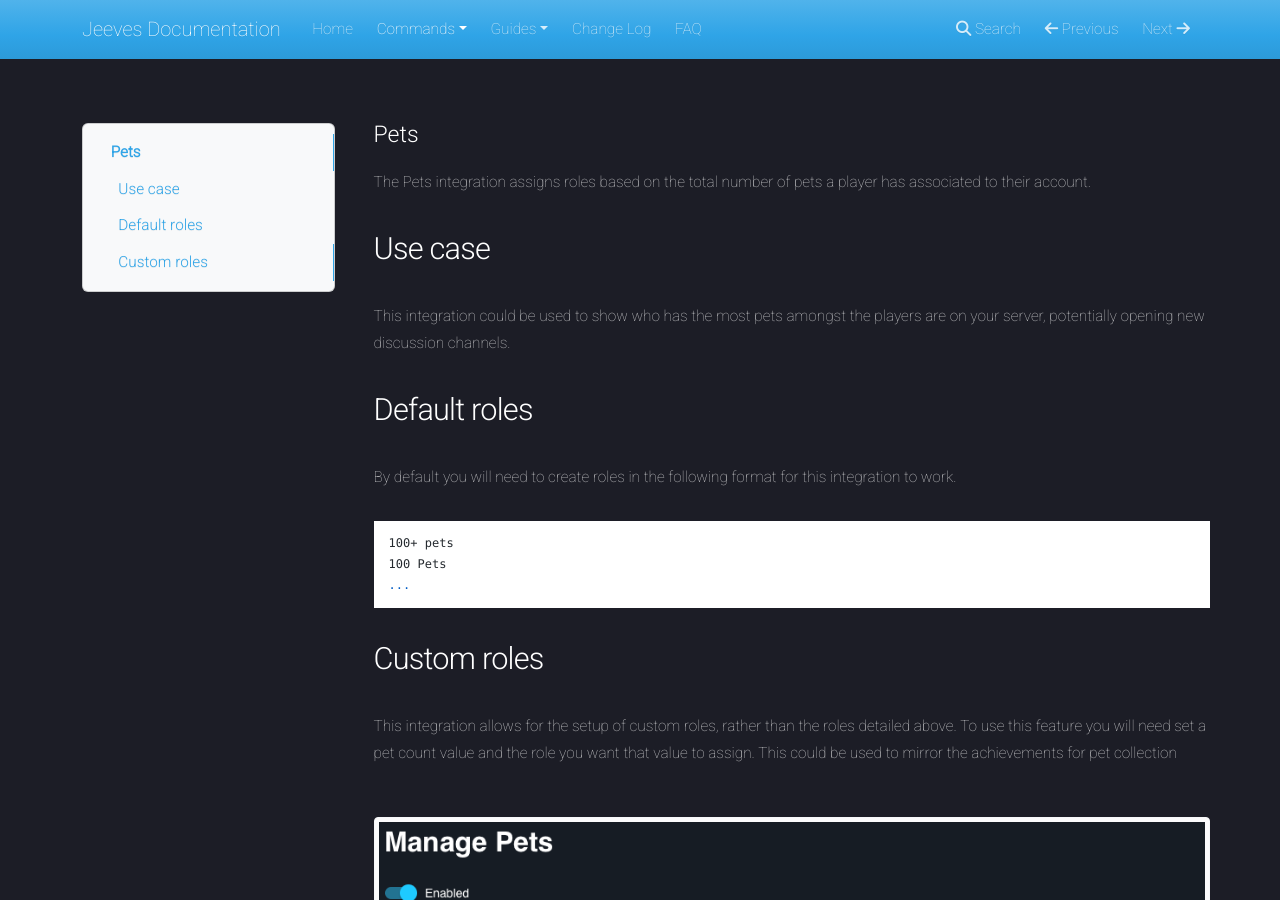
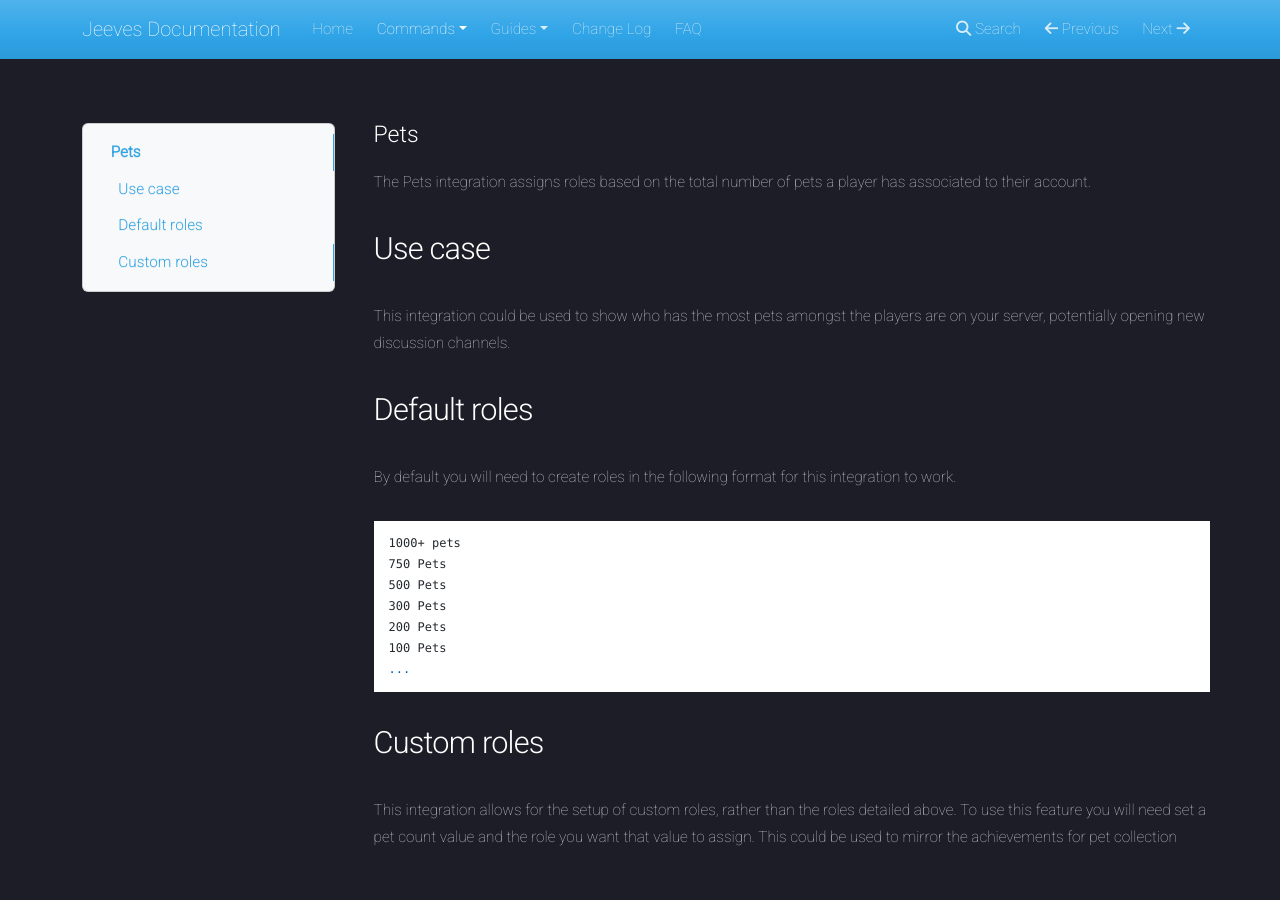
Before and after one commit to TeamJeeves/Jeeves-Bot-Documentation, an MkDocs documentation site: the page built from docs/commands/dashboard/role-management/pets.md, in a window 1280 px wide and 900 px high. Built offline with MkDocs 1.6.1, drawn with Linux system fonts in a browser that asks for light colours; nearby versions of some CDN libraries.

Commit message:
added more pets example role names

````diff
--- a/docs/commands/dashboard/role-management/pets.md
+++ b/docs/commands/dashboard/role-management/pets.md
@@ -9,7 +9,11 @@ This integration could be used to show who has the most pets amongst the players
 
 By default you will need to create roles in the following format for this integration to work.
 ```
-100+ pets
+1000+ pets
+750 Pets
+500 Pets
+300 Pets
+200 Pets
 100 Pets
 ...
 ```
````
